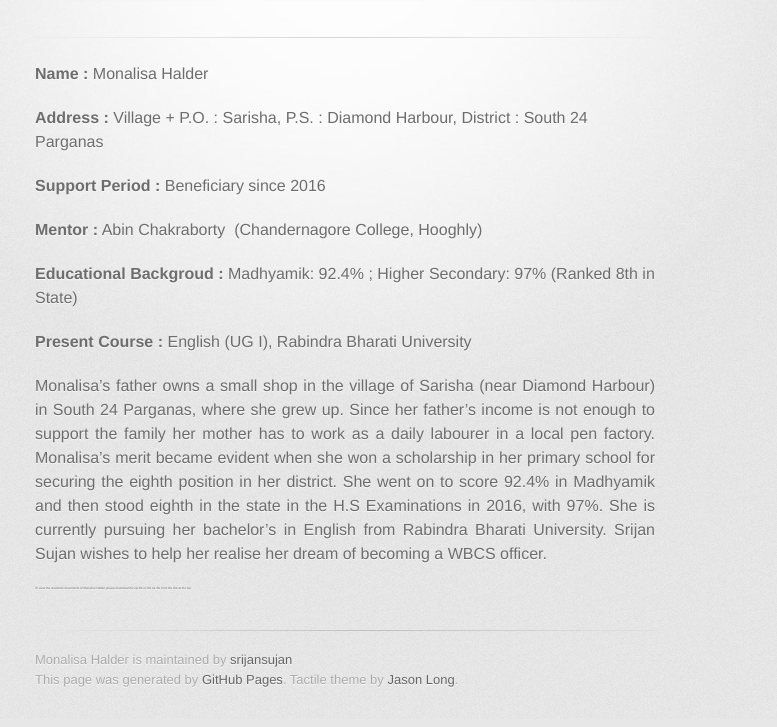
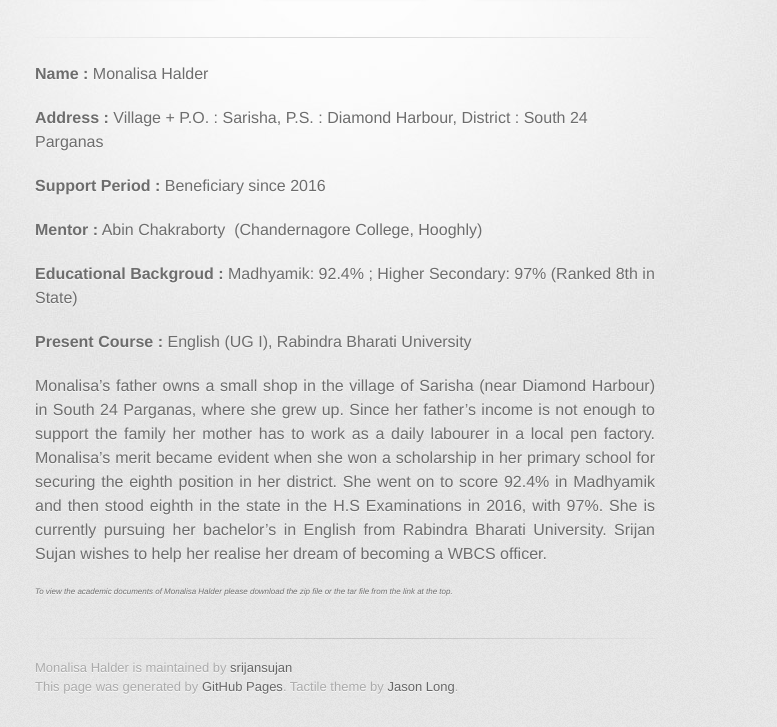
Before and after one commit to srijansujan/monalisahalder, a plain HTML site: page index.html in a window 1280 px wide. Shown: the part 178-905 px from the top of the page, without its empty margins (295-1072 px from the left). Drawn offline with Linux system fonts and the light colour scheme; a web font is replaced by a local one.

Commit message:
Update index.html

```diff
--- a/index.html
+++ b/index.html
@@ -45,7 +45,7 @@
 
 <p align="justify"> Monalisa’s father owns a small shop in the village of Sarisha (near Diamond Harbour) in South 24 Parganas, where she grew up. Since her father’s income is not enough to support the family her mother has to work as a daily labourer in a local pen factory. Monalisa’s merit became evident when she won a scholarship in her primary school for securing the eighth position in her district. She went on to score 92.4% in Madhyamik and then stood eighth in the state in the H.S Examinations in 2016, with 97%. She is currently pursuing her bachelor’s in English from Rabindra Bharati University. Srijan Sujan wishes to help her realise her dream of becoming a WBCS officer. </p>
 
-<p style="font-size:3px"><em>To view the academic documents of Monalisa Halder please download the zip file or the tar file from the link at the top.</em></p>
+<p style="font-size:8px"><em>To view the academic documents of Monalisa Halder please download the zip file or the tar file from the link at the top.</em></p>
         </section>
 
         <footer>
```
